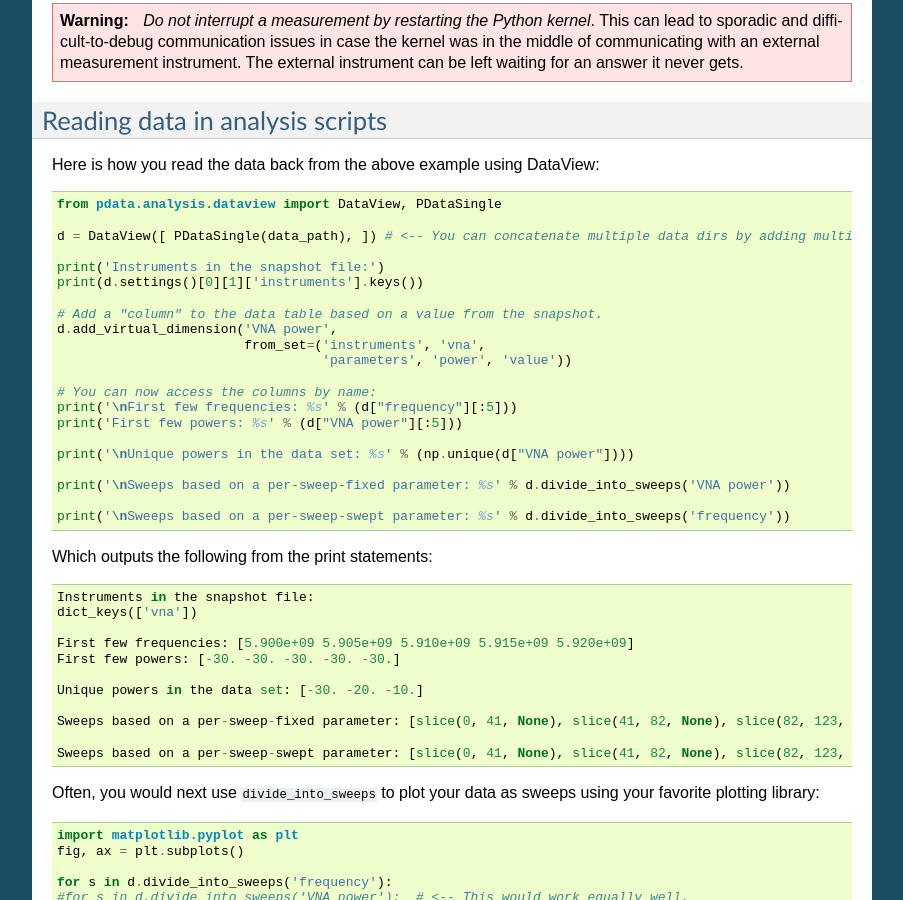
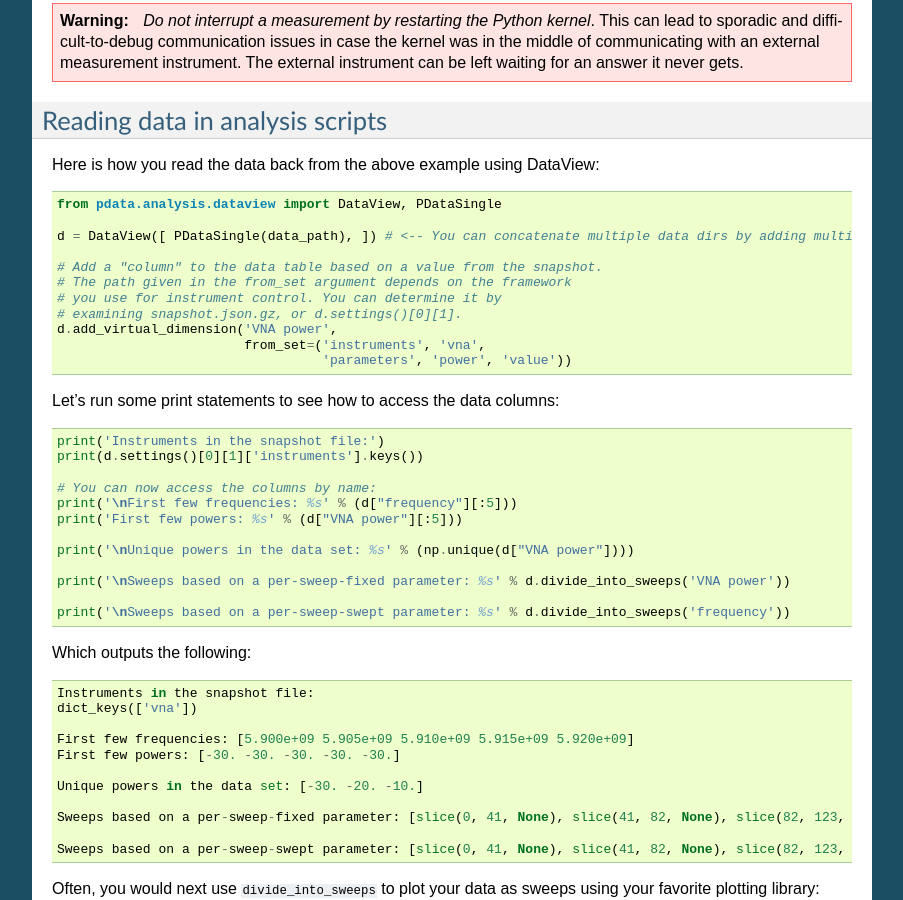
Before and after one commit to govenius/pdata, a Sphinx documentation site: the page built from docs/index.rst, in a window 1280 px wide and 900 px high, scrolled down 1756 px. Shown: the whole window, without its empty margins (198-1101 px from the left). Built offline with Sphinx 7.4.7, drawn with Linux system fonts in a browser that asks for light colours; the version number could not be read and is left out.

Commit message:
Tweak data reading example.

```diff
--- a/docs/index.rst
+++ b/docs/index.rst
@@ -116,13 +116,18 @@ Here is how you read the data back from the above example using DataView::
 
   d = DataView([ PDataSingle(data_path), ]) # <-- You can concatenate multiple data dirs by adding multiple PDataSingle's to the array
 
-  print('Instruments in the snapshot file:')
-  print(d.settings()[0][1]['instruments'].keys())
-
   # Add a "column" to the data table based on a value from the snapshot.
+  # The path given in the from_set argument depends on the framework
+  # you use for instrument control. You can determine it by
+  # examining snapshot.json.gz, or d.settings()[0][1].
   d.add_virtual_dimension('VNA power',
                           from_set=('instruments', 'vna',
                                     'parameters', 'power', 'value'))
+
+Let's run some print statements to see how to access the data columns::
+
+  print('Instruments in the snapshot file:')
+  print(d.settings()[0][1]['instruments'].keys())
 
   # You can now access the columns by name:
   print('\nFirst few frequencies: %s' % (d["frequency"][:5]))
```
Also changed, not shown: other parts of docs/index.rst (+1 -1 lines).
